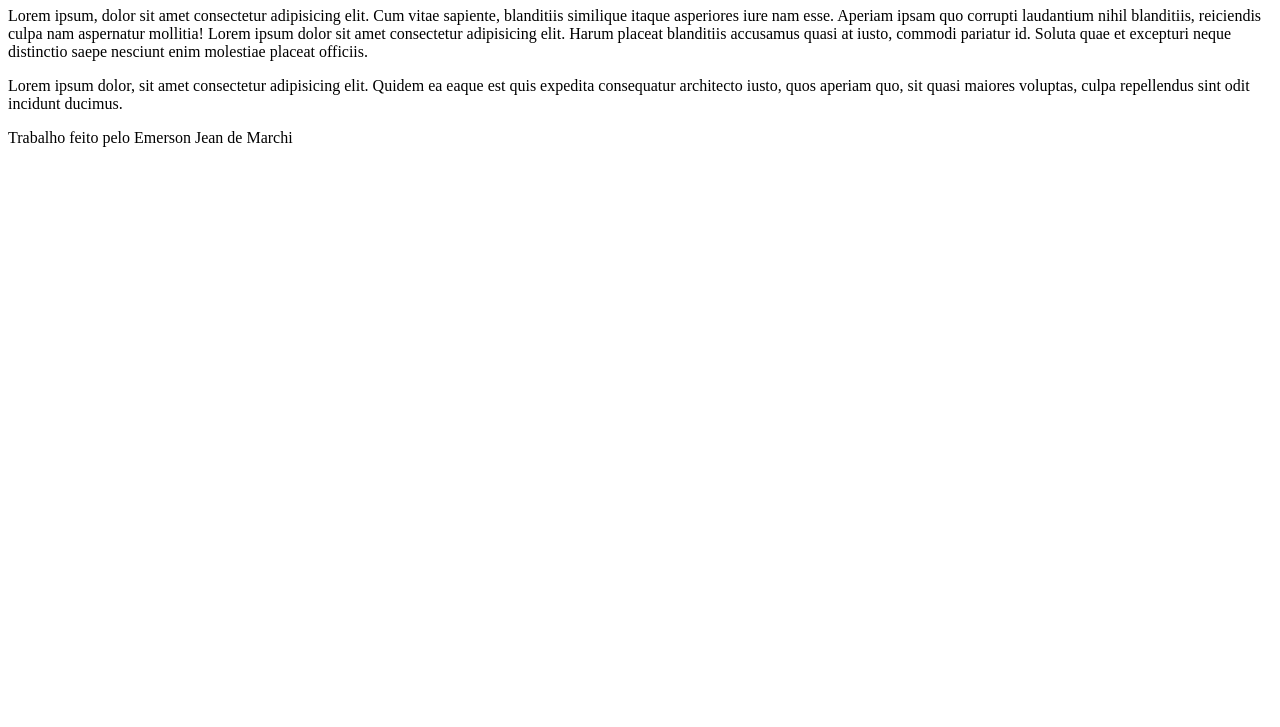
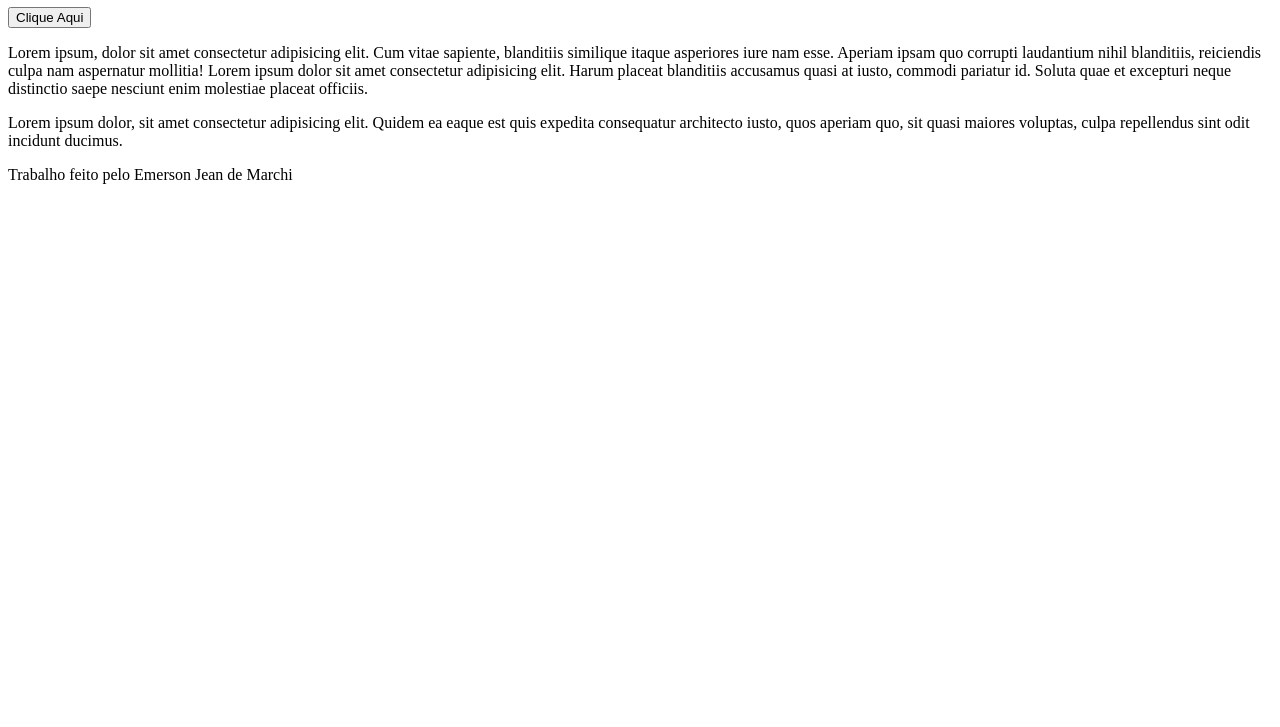
Before and after one commit to EmerMarchi/atividadeDevops, a plain HTML site: page index.html in a window 1280 px wide. Shown: the part 73-800 px from the top of the page. Drawn offline with Linux system fonts and the light colour scheme.

Commit message:
adicionando botão funcional

```diff
--- a/index.html
+++ b/index.html
@@ -5,10 +5,16 @@
     <meta name="viewport" content="width=device-width, initial-scale=1.0">
     <title>Devops Tools</title>
 </head>
+    <script>
+        function mostrarMensagem() {
+            alert("clicou no botão")
+        }
+    </script>
 <body>
     <div>
         <main>
             <h1>Atividade de Devops Tools</h1>
+            <button onclick="mostrarMensagem()">Clique Aqui</button>
             <p>Lorem ipsum, dolor sit amet consectetur adipisicing elit. Cum vitae sapiente, blanditiis similique itaque asperiores iure nam esse. Aperiam ipsam quo corrupti laudantium nihil blanditiis, reiciendis culpa nam aspernatur mollitia! Lorem ipsum dolor sit amet consectetur adipisicing elit. Harum placeat blanditiis accusamus quasi at iusto, commodi pariatur id. Soluta quae et excepturi neque distinctio saepe nesciunt enim molestiae placeat officiis.</p>
             <p>Lorem ipsum dolor, sit amet consectetur adipisicing elit. Quidem ea eaque est quis expedita consequatur architecto iusto, quos aperiam quo, sit quasi maiores voluptas, culpa repellendus sint odit incidunt ducimus.</p>
         </main>
```
